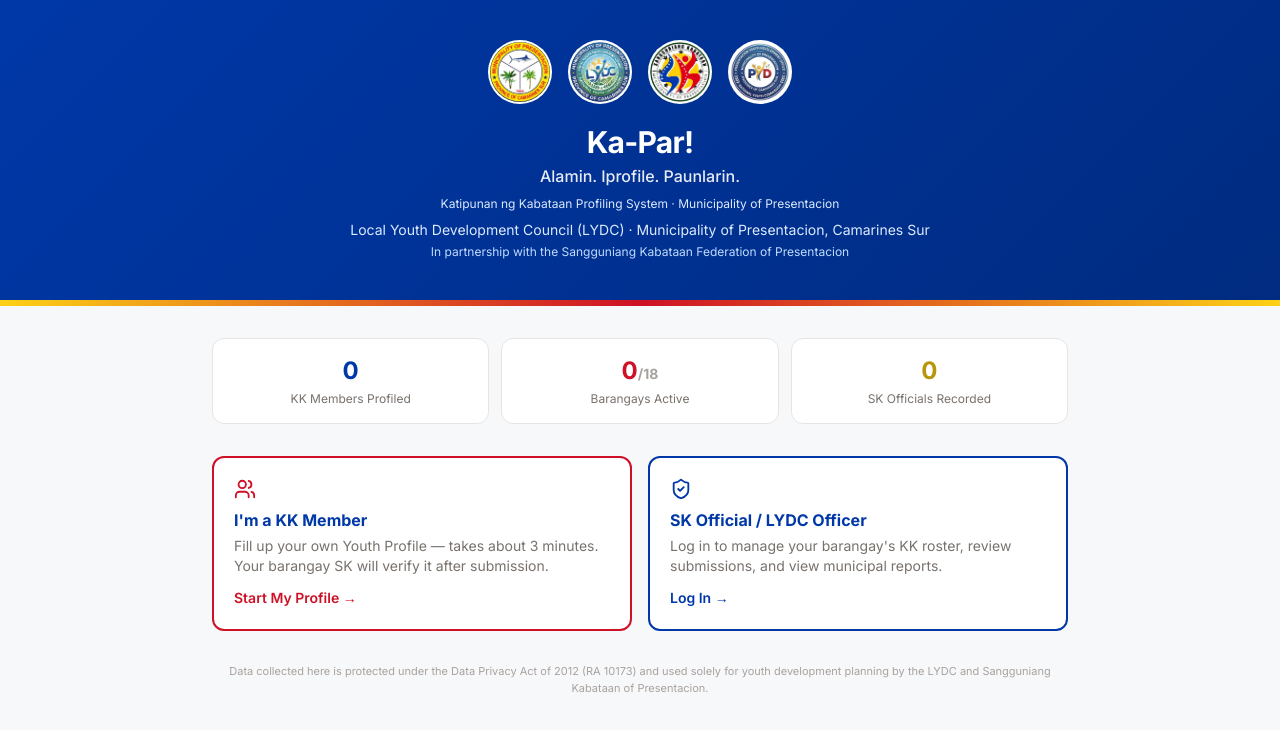
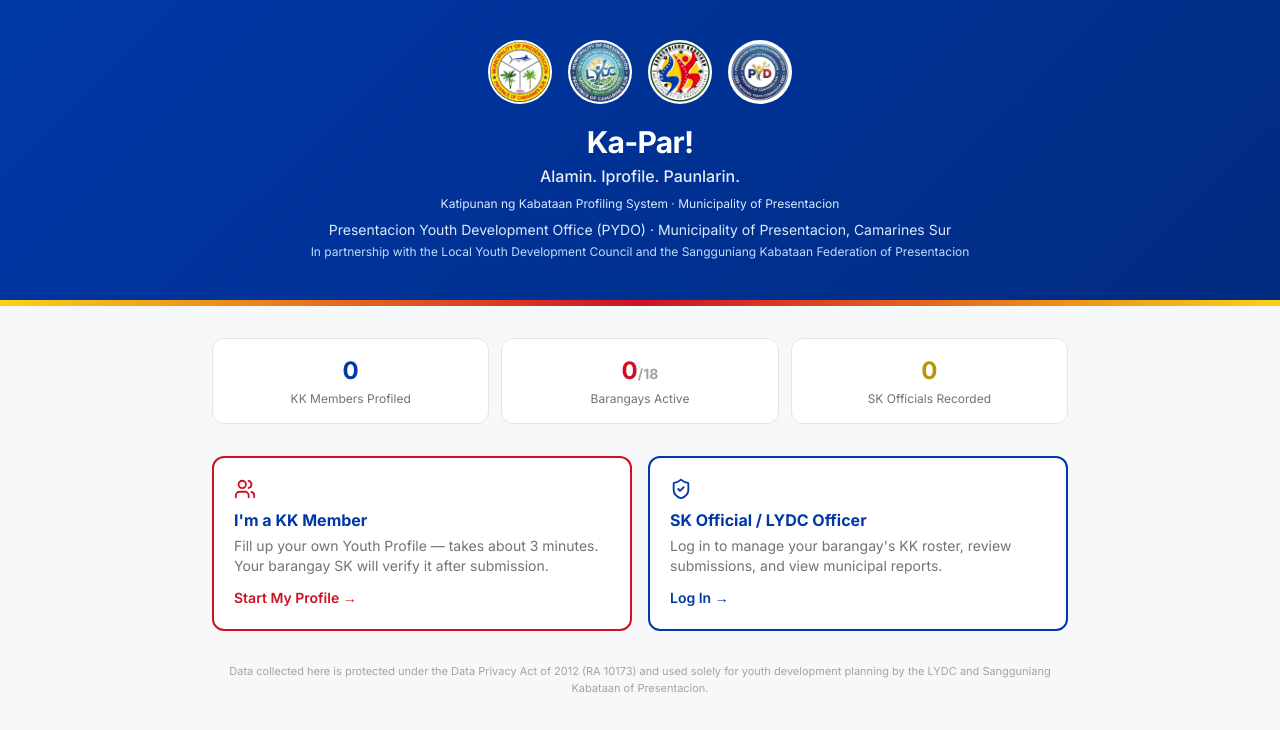
Before and after one commit to rence-perico/KaPrese, a React (Vite) app in the folder KaPrese/: page / in a window 1280 px wide. Shown: the top 730 px of the page. Built offline with nearby package versions, Linux system fonts and the light colour scheme; no server answers.

Commit message:
Rename LYDC references to Presentacion Youth Development Office (PYDO)

```diff
--- a/KaPrese/src/App.jsx
+++ b/KaPrese/src/App.jsx
@@ -414,13 +414,13 @@
             <LogoBadge src={MUNICIPAL_LOGO_B64} label="Municipality of Presentacion" size={64} />
             <LogoBadge src={LYDC_LOGO_B64} label="LYDC" size={64} />
             <LogoBadge src={SKF_LOGO_B64} label="SK Federation of Presentacion" size={64} />
-            <LogoBadge src={PYD_LOGO_B64} label="Presentacion Youth Development / NYC" size={64} />
+            <LogoBadge src={PYD_LOGO_B64} label="Presentacion Youth Development Office (PYDO)" size={64} />
           </div>
           <h1 className="text-2xl sm:text-3xl font-bold leading-tight tracking-tight">Ka-Par!</h1>
           <p className="text-sm sm:text-base font-medium text-white/90 mt-1">Alamin. Iprofile. Paunlarin.</p>
           <p className="text-xs text-blue-100 mt-2">Katipunan ng Kabataan Profiling System &middot; Municipality of Presentacion</p>
-          <p className="text-sm text-blue-100 mt-2">Local Youth Development Council (LYDC) &middot; Municipality of Presentacion, Camarines Sur</p>
-          <p className="text-xs text-blue-200 mt-1">In partnership with the Sangguniang Kabataan Federation of Presentacion</p>
+          <p className="text-sm text-blue-100 mt-2">Presentacion Youth Development Office (PYDO) &middot; Municipality of Presentacion, Camarines Sur</p>
+          <p className="text-xs text-blue-200 mt-1">In partnership with the Local Youth Development Council and the Sangguniang Kabataan Federation of Presentacion</p>
         </div>
         <div className="h-1.5 w-full" style={{ background: `linear-gradient(90deg, ${GOLD}, ${LEAF}, ${GOLD})` }} />
       </header>
@@ -1077,7 +1077,7 @@
           <div className="min-w-0 flex-1">
             <h1 className="text-base sm:text-lg font-bold leading-tight truncate">Ka-Par! <span className="font-normal text-blue-100">&middot; Alamin. Iprofile. Paunlarin.</span></h1>
             <p className="text-[11px] sm:text-xs text-blue-100 truncate">
-              {isAdmin ? "LYDC Admin" : `SK Officer — Brgy. ${session.barangay}`} &middot; Municipality of Presentacion
+              {isAdmin ? "PYDO Admin" : `SK Officer — Brgy. ${session.barangay}`} &middot; Municipality of Presentacion
             </p>
           </div>
           <button onClick={onLogout} className="flex items-center gap-1 text-xs text-blue-100 hover:text-white shrink-0">
```
